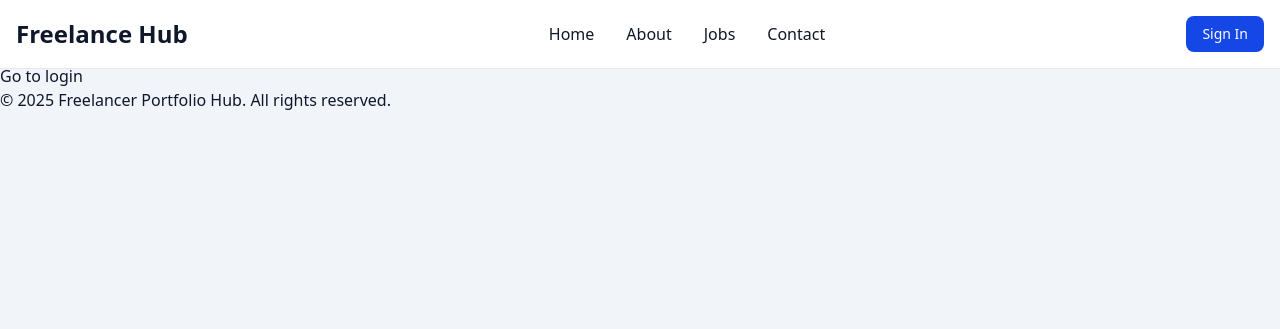
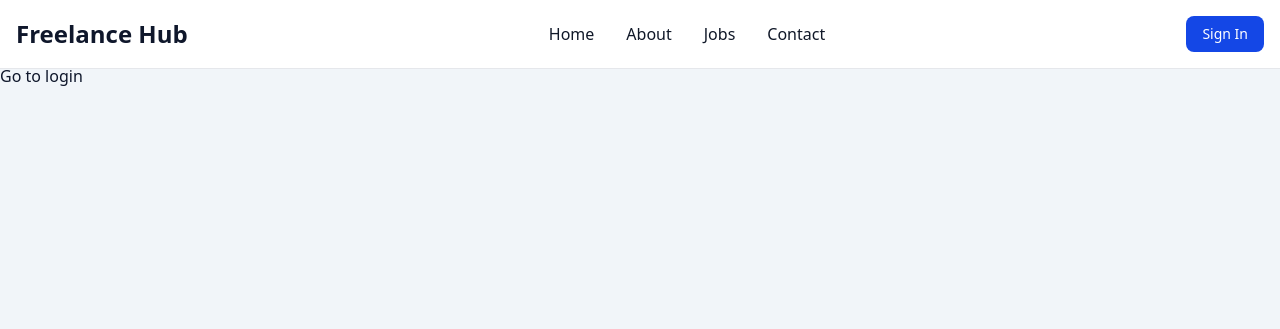
Before and after one commit to kristianhnielsen/web-dev-exam, a Flask app: page / in a window 1280 px wide. Shown: the top 329 px of the page. Run offline with Flask 3, Linux system fonts and the light colour scheme; parts of the project's set-up code (start-up, migrations or seed data) failed here and were passed over.

Commit message:
Remove footer section from base template

```diff
--- a/templates/base.html
+++ b/templates/base.html
@@ -119,10 +119,6 @@
 
     <main class="mt-16">{% block content %}{% endblock %}</main>
 
-    <footer>
-      <p>&copy; 2025 Freelancer Portfolio Hub. All rights reserved.</p>
-    </footer>
-
     <script>
       // Hamburger menu toggle
       document.addEventListener("DOMContentLoaded", function () {
```
